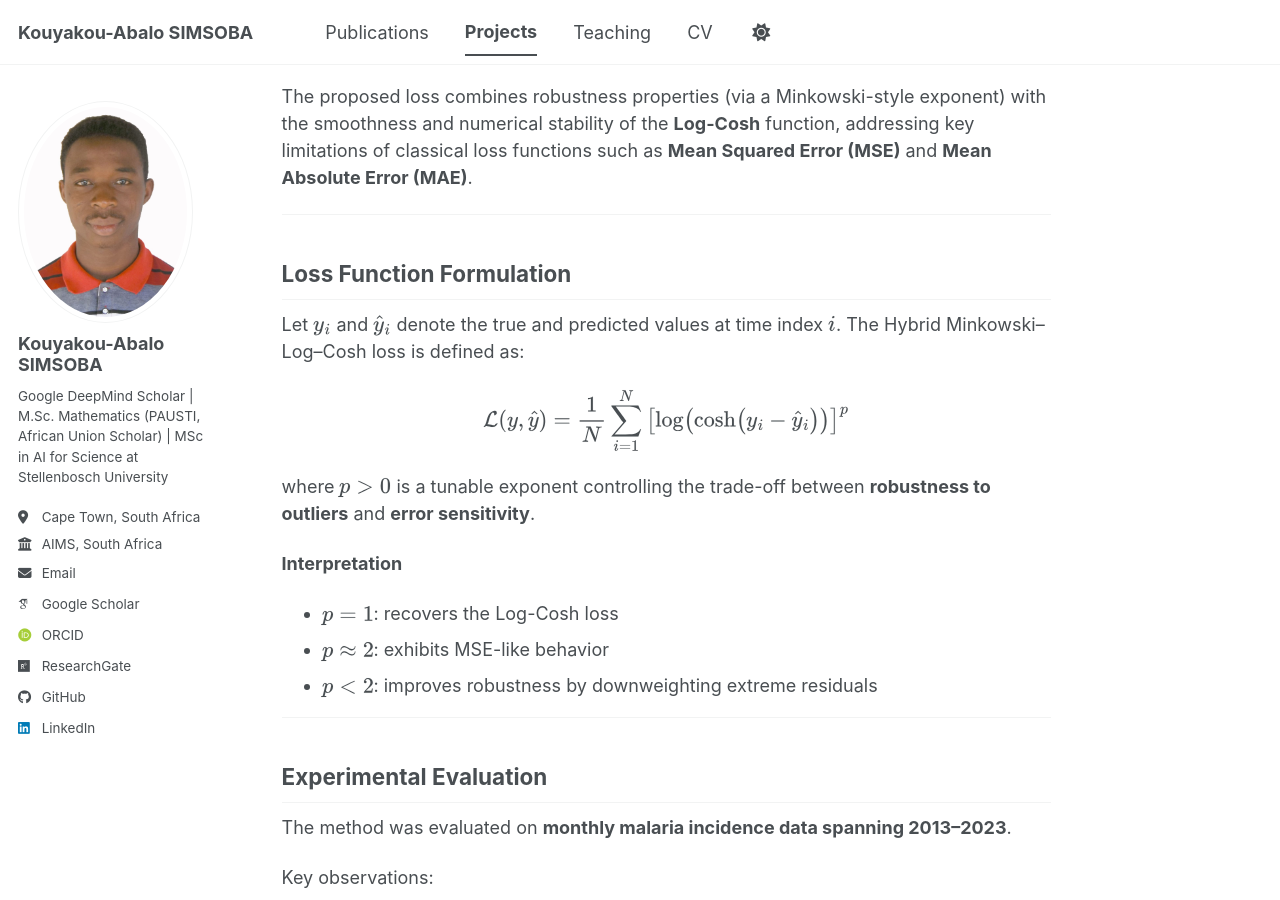
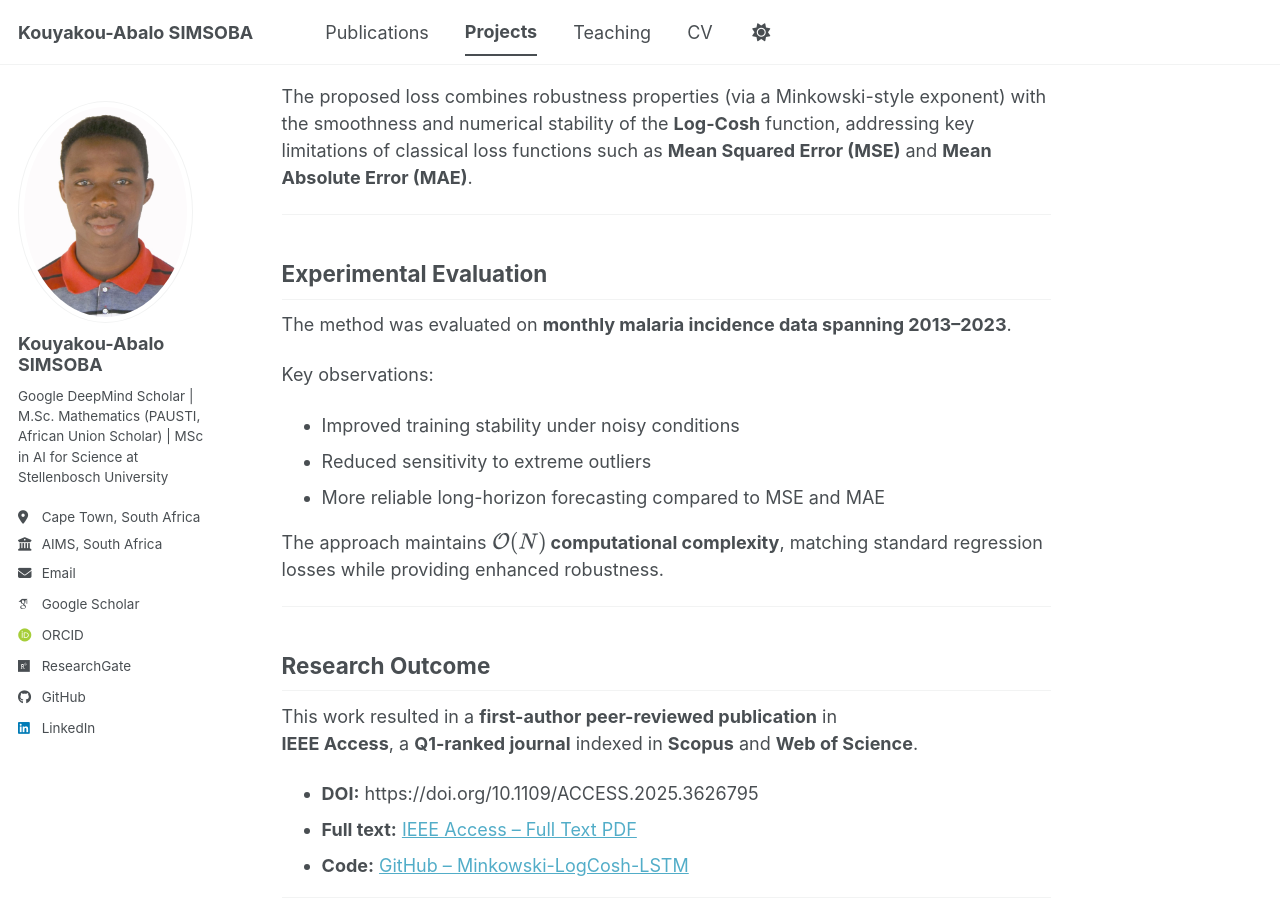
Before and after one commit to simsoba-research/simsoba-research.github.io, a Jekyll site: the page built from _talks/2012-03-01-talk-1.md, in a window 1280 px wide and 900 px high, scrolled down 247 px. Built offline with Jekyll 4.4.1, drawn with Linux system fonts in a browser that asks for light colours; some web fonts are replaced; a script bundle is joined from its source files by our own code; library files that are not in the unit come from our copies; some of the changed text lies outside the part shown.

Commit message:
Update 2012-03-01-talk-1.md

````diff
--- a/_talks/2012-03-01-talk-1.md
+++ b/_talks/2012-03-01-talk-1.md
@@ -19,26 +19,6 @@ addressing key limitations of classical loss functions such as
 **Mean Squared Error (MSE)** and **Mean Absolute Error (MAE)**.
 
 ---
-
-## Loss Function Formulation
-
-Let $y_i$ and $\hat{y}_i$ denote the true and predicted values at time index $i$.
-The Hybrid Minkowski–Log–Cosh loss is defined as:
-
-$$
-\mathcal{L}(y,\hat{y})=\frac{1}{N}\sum_{i=1}^{N}\left[\log\!\left(\cosh\!\left(y_i-\hat{y}_i\right)\right)\right]^p
-$$
-
-where $p>0$ is a tunable exponent controlling the trade-off between
-**robustness to outliers** and **error sensitivity**.
-
-**Interpretation**
-- $p=1$: recovers the Log-Cosh loss
-- $p\approx2$: exhibits MSE-like behavior
-- $p<2$: improves robustness by downweighting extreme residuals
-
----
-
 ## Experimental Evaluation
 
 The method was evaluated on **monthly malaria incidence data spanning 2013–2023**.
@@ -77,15 +57,3 @@ Simsoba, K.-A., Oscar, N. and Mageto, T. (2025) ‘A Hybrid Minkowski-Log-Cosh L
 
 ### Vancouver
 Simsoba K-A, Oscar N, Mageto T. A Hybrid Minkowski-Log-Cosh Loss Function for Robust LSTM-Based Time Series Forecasting. IEEE Access. 2025;13:187307–187319. doi:10.1109/ACCESS.2025.3626795.
-
-### BibTeX
-```bibtex
-@article{Simsoba2025MLC,
-  author  = {Simsoba, Kouyakou-Abalo and Oscar, Ngesa and Mageto, Thomas},
-  title   = {A Hybrid Minkowski-Log-Cosh Loss Function for Robust LSTM-Based Time Series Forecasting},
-  journal = {IEEE Access},
-  volume  = {13},
-  pages   = {187307--187319},
-  year    = {2025},
-  doi     = {10.1109/ACCESS.2025.3626795}
-}
````
